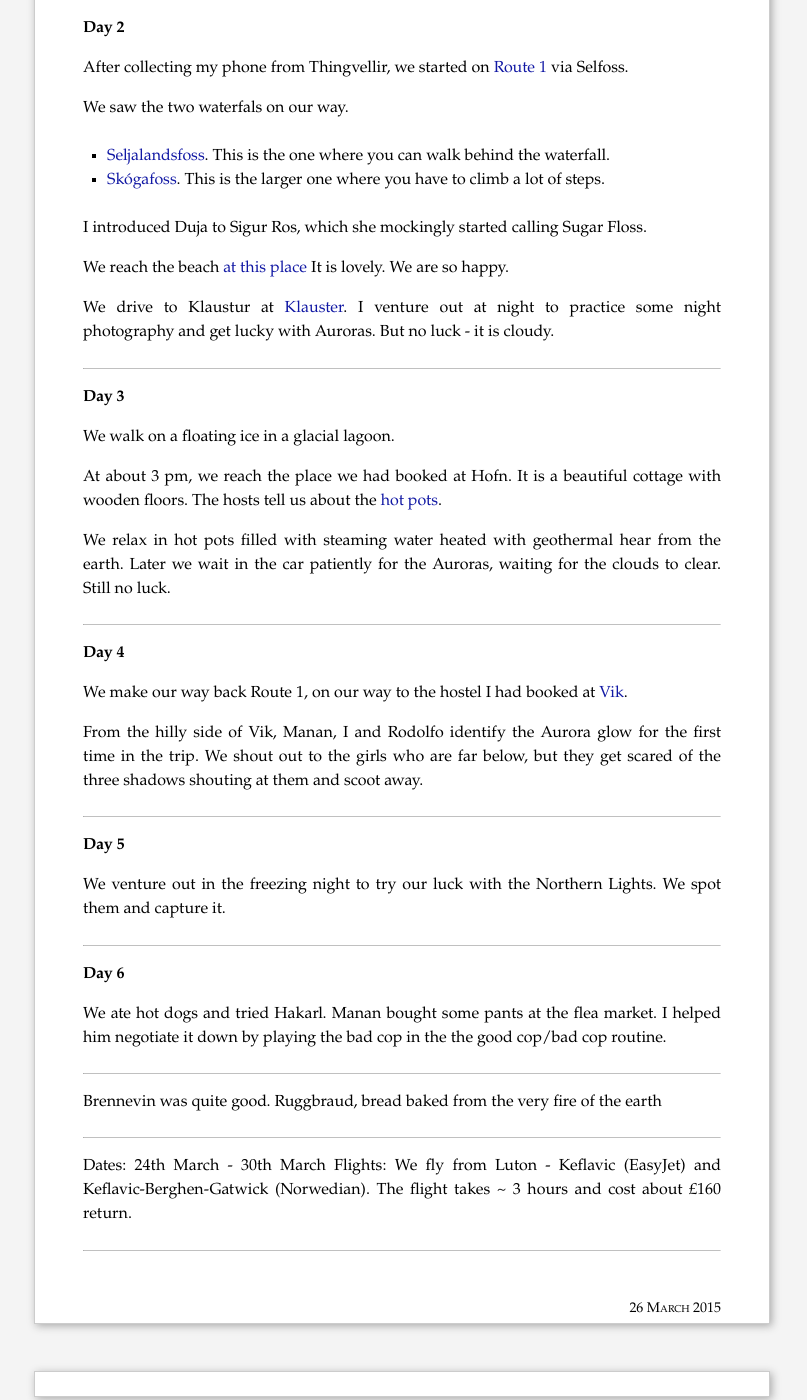
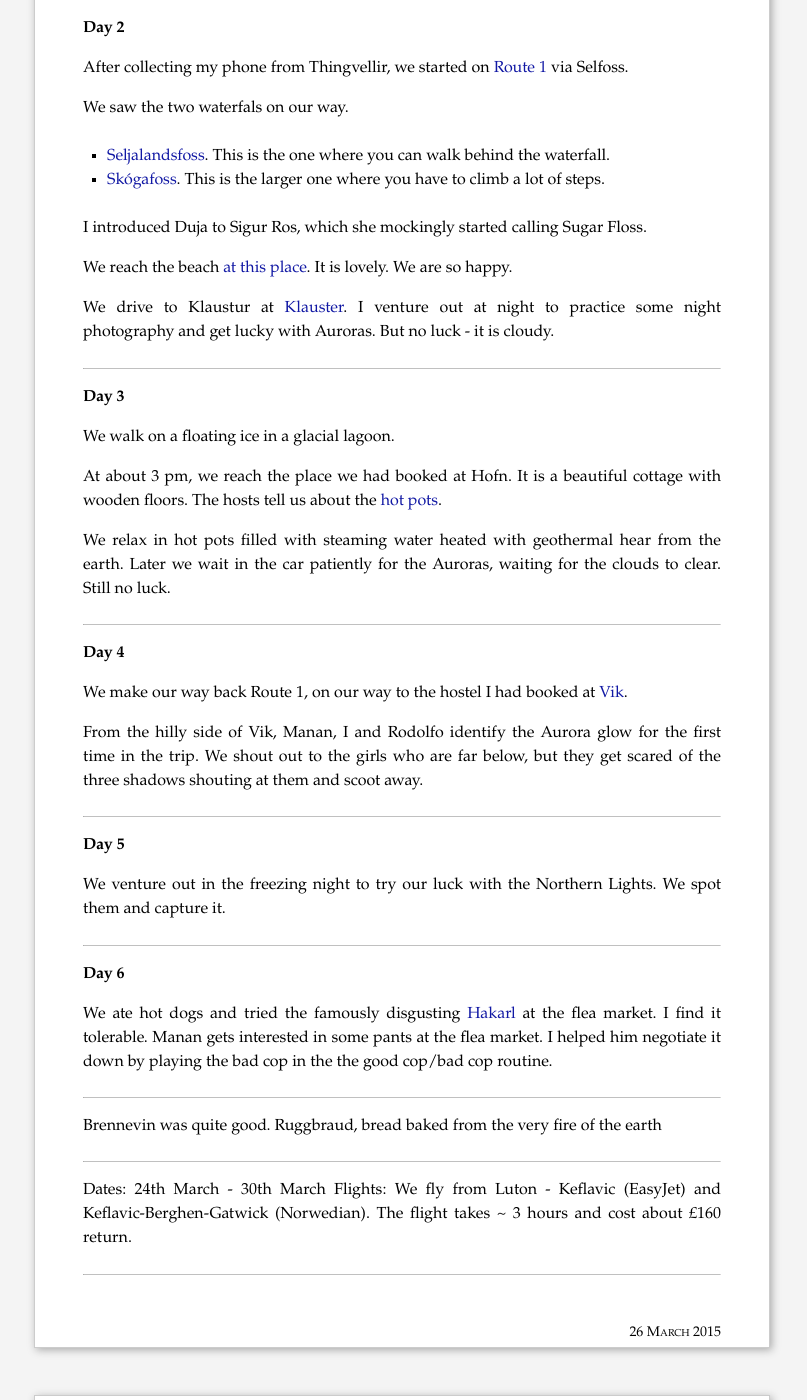
Before and after one commit to piyushahuja/piyushahuja.github.io, a Jekyll site: the page built from _posts/travel/2015-03-26-iceland.md, in a window 1280 px wide and 1400 px high, scrolled down 800 px. Shown: the whole window, without its empty margins (238-1045 px from the left). Built offline with Jekyll 4.4.1, drawn with Linux system fonts in a browser that asks for light colours; comment, search, counter and statistics services are not loaded.

Commit message:
auto deployed

```diff
--- a/_posts/travel/2015-03-26-iceland.md
+++ b/_posts/travel/2015-03-26-iceland.md
@@ -49,7 +49,7 @@ We saw the two waterfals on our way.
 
 I introduced Duja to Sigur Ros, which she mockingly started calling Sugar Floss.
 
-We reach the beach [at this place](https://pl.wikipedia.org/wiki/Dyrh%C3%B3laey) It is lovely. We are so happy.
+We reach the beach [at this place](https://pl.wikipedia.org/wiki/Dyrh%C3%B3laey). It is lovely. We are so happy.
 
 We drive to Klaustur at [Klauster](https://en.wikipedia.org/wiki/Kirkjub%C3%A6jarklaustur). I venture out at night to practice some night photography and get lucky with Auroras. But no luck - it is cloudy.
 
@@ -90,7 +90,7 @@ We venture out in the freezing night to try our luck with the Northern Lights. W
 **Day 6**
 
 
-We ate hot dogs and tried Hakarl. Manan bought some pants at the flea market. I helped him negotiate it down by playing the bad cop in the the good cop/bad cop routine.
+We ate hot dogs and tried the famously disgusting [Hakarl](https://en.wikipedia.org/wiki/H%C3%A1karl) at the flea market. I find it tolerable. Manan gets interested in some pants at the flea market. I helped him negotiate it down by playing the bad cop in the the good cop/bad cop routine.
 
 
 ---------
```
